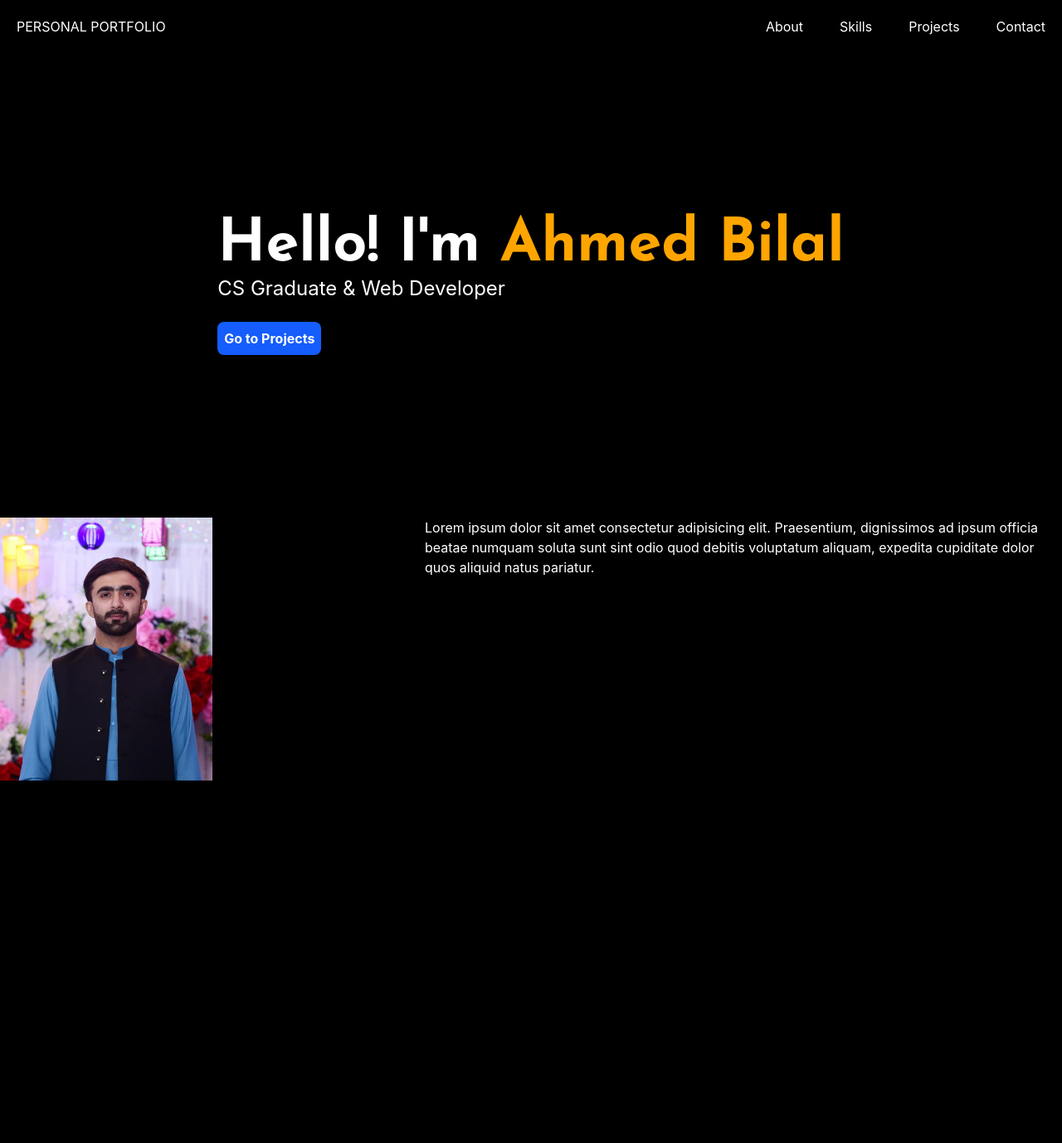
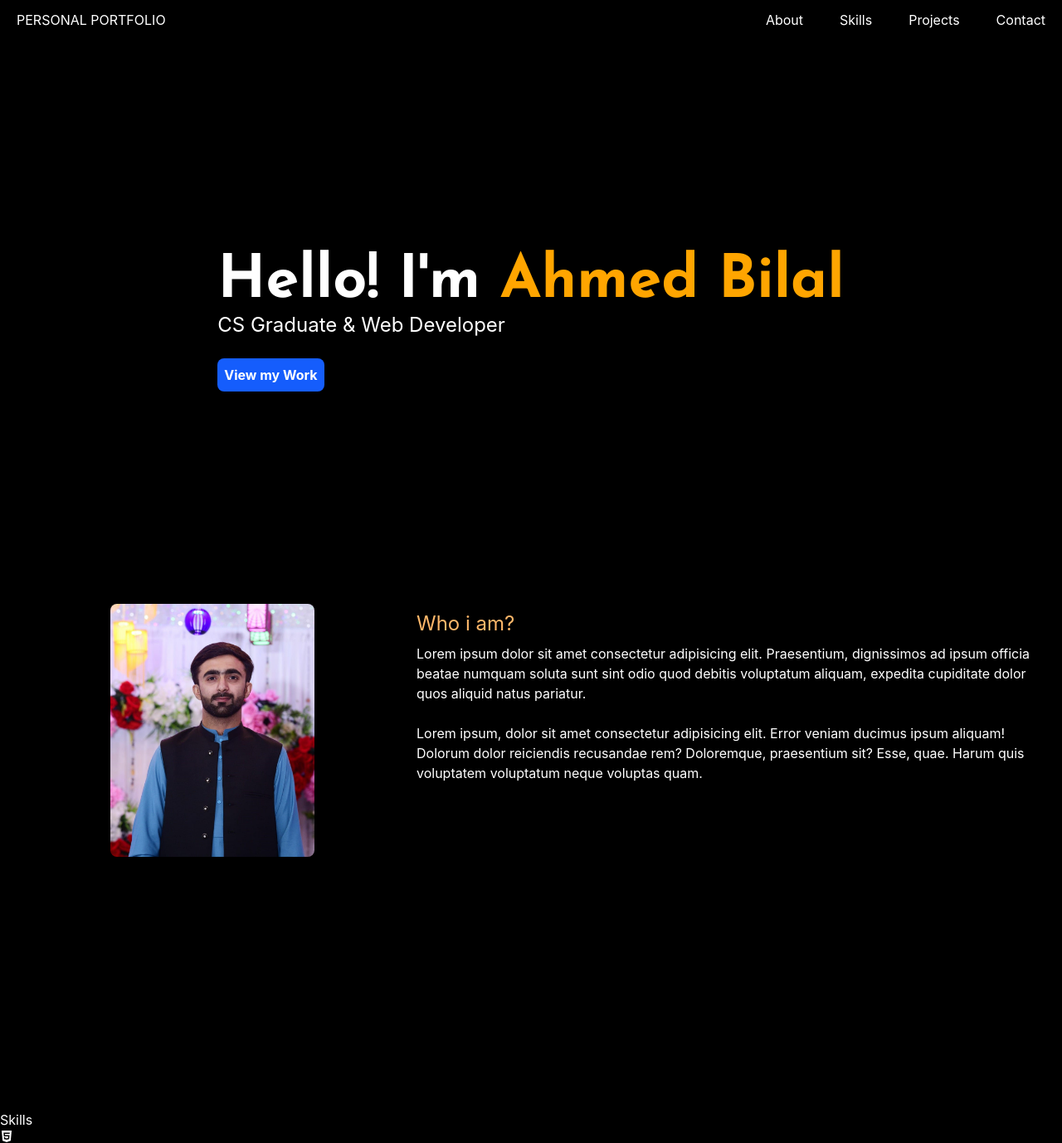
Before and after one commit to ahmedbilal019/Personal-portfolio-task, a React (Vite) app: page / in a window 1280 px wide. Shown: the whole page at 83% size. Before the commit the page ends 1259 px from the top, so only its background shows below. Built offline with nearby package versions, Linux system fonts and the light colour scheme.

Commit message:
styling about section and installing react icons for using icons in skills section

```diff
--- a/package.json
+++ b/package.json
@@ -13,6 +13,7 @@
     "@tailwindcss/vite": "^4.3.3",
     "react": "^19.2.8",
     "react-dom": "^19.2.8",
+    "react-icons": "^5.7.0",
     "tailwindcss": "^4.3.3"
   },
   "devDependencies": {
--- a/src/App.css
+++ b/src/App.css
@@ -6,6 +6,8 @@ html {
 }
 .hero-sec {
   height: 70vh;
+  margin-top: 60px;
+  margin-bottom: 60px;
 }
 .profileImg {
   height: 50%;
--- a/src/App.jsx
+++ b/src/App.jsx
@@ -3,16 +3,18 @@ import Navbar from "./Components/Navbar";
 import "./App.css";
 import Hero from "./Components/Hero";
 import About from "./Components/About";
+import Skills from "./Components/Skills";
 
 function App() {
   return (
     <>
-      <div className="m-5 navbar flex flex-row items-center justify-between ">
+      <div className="navbar flex flex-row items-center justify-between sticky top-0 bg-black py-3 px-5 ">
         <h1>PERSONAL PORTFOLIO</h1>
         <Navbar></Navbar>
       </div>
       <Hero></Hero>
       <About></About>
+      <Skills></Skills>
     </>
   );
 }
--- a/src/Components/About.jsx
+++ b/src/Components/About.jsx
@@ -2,20 +2,28 @@ import React from "react";
 import "../App.css";
 function About() {
   return (
-    <div className="flex flex-row justify-evenly">
-      <div className="profile">
+    <div className="flex flex-row justify-around mx-2.5">
+      <div className="profile flex justify-center  ">
         <img
-          className="profileImg"
+          className="profileImg rounded-lg"
           src="src\assets\profile-img.jpeg"
           alt="my profile image "
         />
       </div>
       <div className="aboutMe">
+        <h2 className="text-2xl text-orange-300 my-2">Who i am?</h2>
         <p className="w-3xl">
           Lorem ipsum dolor sit amet consectetur adipisicing elit. Praesentium,
           dignissimos ad ipsum officia beatae numquam soluta sunt sint odio quod
           debitis voluptatum aliquam, expedita cupiditate dolor quos aliquid
           natus pariatur.
+        </p>
+        <br />
+        <p className="w-3xl">
+          Lorem ipsum, dolor sit amet consectetur adipisicing elit. Error veniam
+          ducimus ipsum aliquam! Dolorum dolor reiciendis recusandae rem?
+          Doloremque, praesentium sit? Esse, quae. Harum quis voluptatem
+          voluptatum neque voluptas quam.
         </p>
       </div>
     </div>
--- a/src/Components/Hero.jsx
+++ b/src/Components/Hero.jsx
@@ -10,7 +10,7 @@ function Hero() {
         <p className="text-2xl">CS Graduate & Web Developer</p>
         <br />
         <button className="bg-blue-600 text-white font-bold p-2 rounded-lg">
-          Go to Projects
+          View my Work
         </button>
       </div>
     </div>
--- a/src/Components/Skills.jsx
+++ b/src/Components/Skills.jsx
@@ -0,0 +1,12 @@
+import React from "react";
+import { FaHtml5 } from "react-icons/fa6";
+function Skills() {
+  return (
+    <div>
+      <h1>Skills</h1>
+      <FaHtml5 />
+    </div>
+  );
+}
+
+export default Skills;
```
Also changed, not shown: 1 other file (tests, documents, lock files or other folders).
